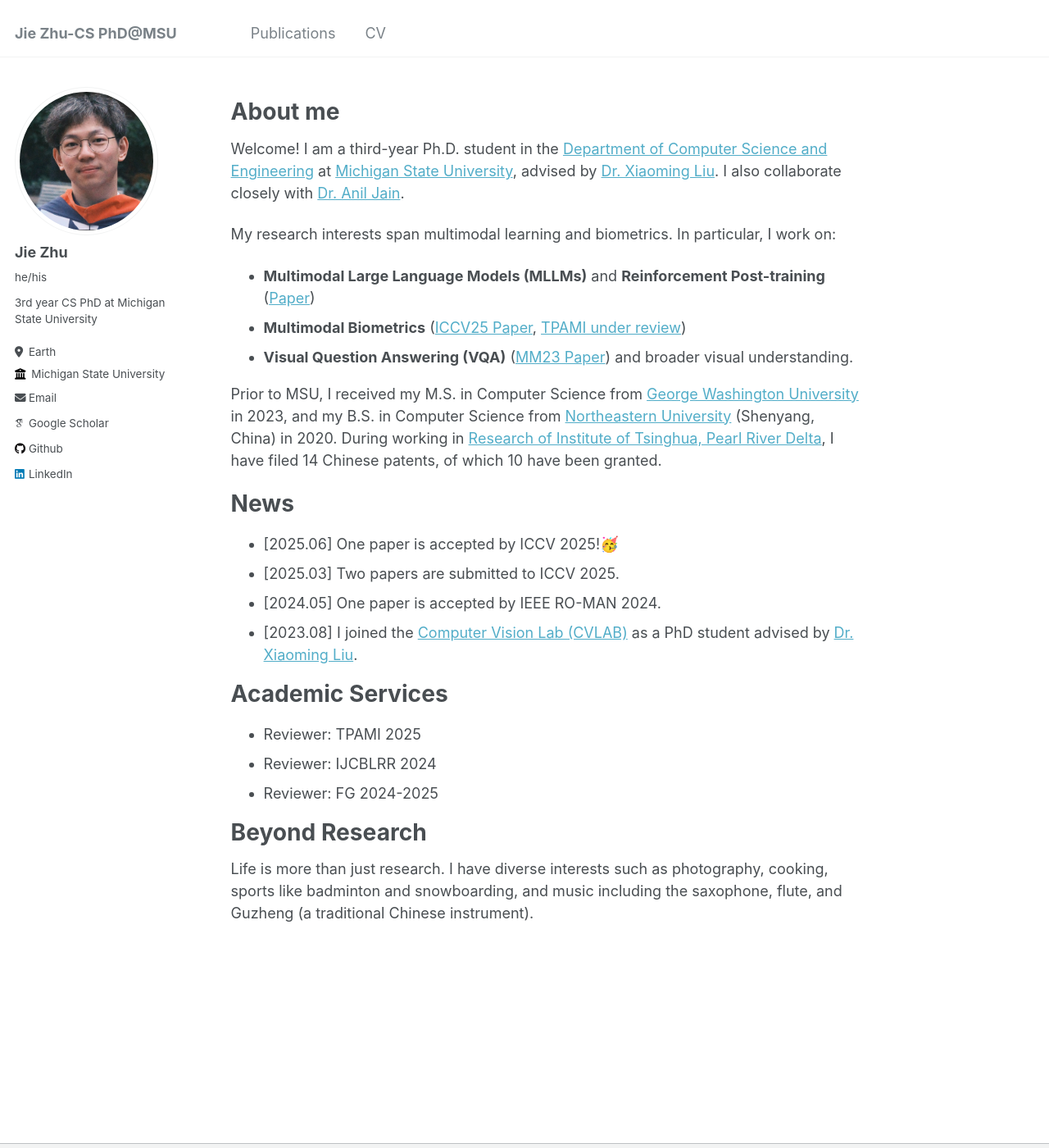
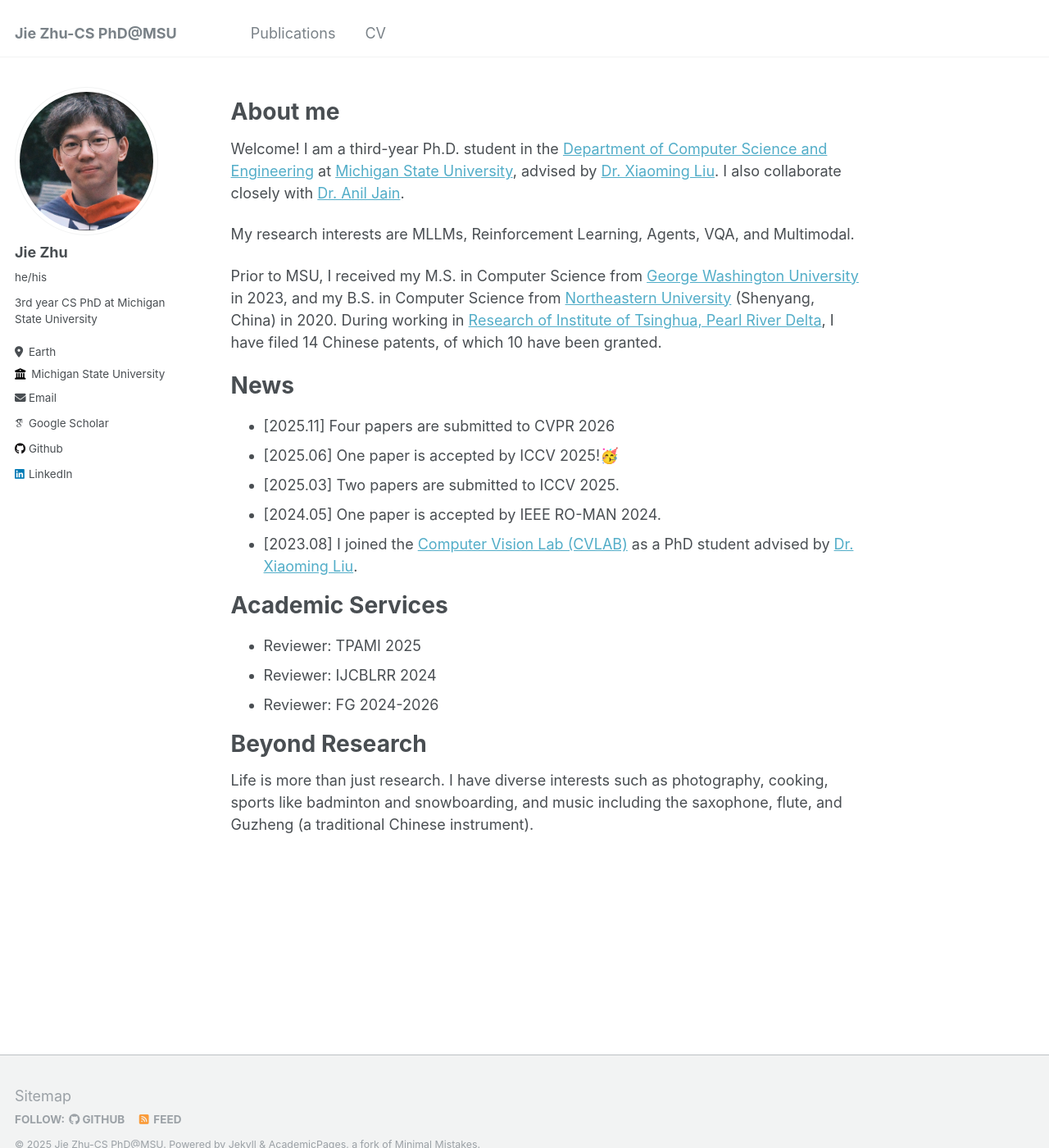
Before and after one commit to jiezhu23/jiezhu23.github.io, a Jekyll site: the page built from _pages/about.md, in a window 1280 px wide and 1400 px high. Shown: the whole window at 82% size. Built offline with Jekyll 4.4.1, drawn with Linux system fonts in a browser that asks for light colours; some web fonts are replaced.

Commit message:
update cv and paper list

```diff
--- a/_pages/about.md
+++ b/_pages/about.md
@@ -11,14 +11,17 @@ redirect_from:
 
 Welcome! I am a third-year Ph.D. student in the [Department of Computer Science and Engineering](https://engineering.msu.edu/about/departments/cse) at [Michigan State University](https://msu.edu/), advised by [Dr. Xiaoming Liu](https://www.cse.msu.edu/~liuxm/index2.html). I also collaborate closely with [Dr. Anil Jain](https://www.cse.msu.edu/~jain/).
 
-My research interests span multimodal learning and biometrics. In particular, I work on:
+My research interests are MLLMs, Reinforcement Learning, Agents, VQA, and Multimodal.
+
+<!-- In particular, I work on:
 - **Multimodal Large Language Models (MLLMs)** and **Reinforcement Post-training** ([Paper](https://jiezhu23.github.io/files/Papers/ReFineRFT_Jie.pdf))
 - **Multimodal Biometrics** ([ICCV25 Paper](https://arxiv.org/pdf/2508.00053), [TPAMI under review](https://arxiv.org/pdf/2505.04616))
-- **Visual Question Answering (VQA)** ([MM23 Paper](https://arxiv.org/pdf/2309.02290)) and broader visual understanding.
+- **Visual Question Answering (VQA)** ([MM23 Paper](https://arxiv.org/pdf/2309.02290)) and broader visual understanding. -->
 
 Prior to MSU, I received my M.S. in Computer Science from [George Washington University](https://graduate.engineering.gwu.edu/) in 2023, and my B.S. in Computer Science from [Northeastern University](https://english.neu.edu.cn/) (Shenyang, China) in 2020. During working in [Research of Institute of Tsinghua, Pearl River Delta](http://www.tsinghua-gd.org/), I have filed 14 Chinese patents, of which 10 have been granted.
 
 # News
+- [2025.11] Four papers are submitted to CVPR 2026
 - [2025.06] One paper is accepted by ICCV 2025!🥳
 - [2025.03] Two papers are submitted to ICCV 2025.
 - [2024.05] One paper is accepted by IEEE RO-MAN 2024.
@@ -27,7 +30,7 @@ Prior to MSU, I received my M.S. in Computer Science from [George Washington Uni
 # Academic Services
 - Reviewer: TPAMI 2025
 - Reviewer: IJCBLRR 2024
-- Reviewer: FG 2024-2025
+- Reviewer: FG 2024-2026
 
 # Beyond Research
 Life is more than just research. I have diverse interests such as photography, cooking, sports like badminton and snowboarding, and music including the saxophone, flute, and Guzheng (a traditional Chinese instrument).
```
Also changed, not shown: 4 other files.
